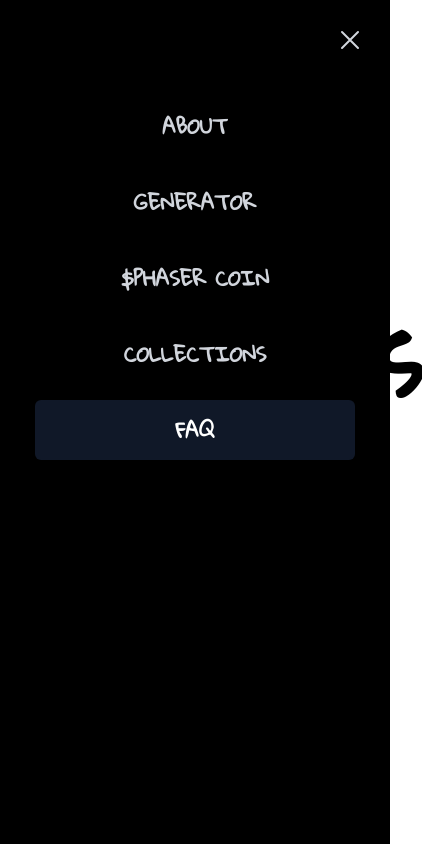
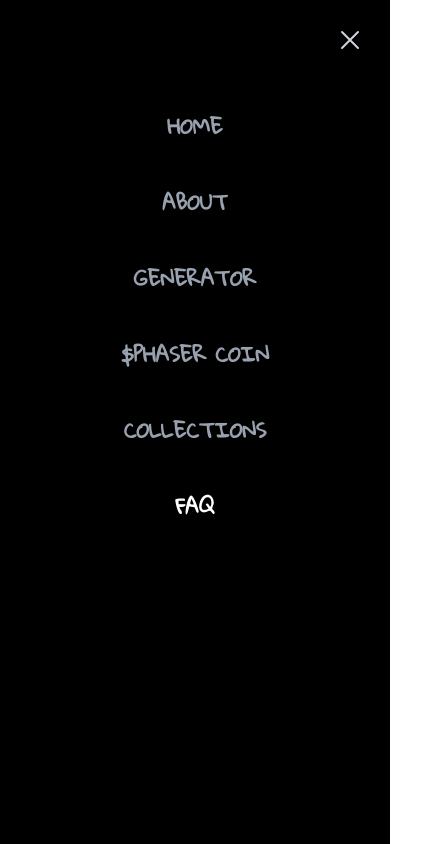
Before and after one commit to bagasadityap/nft-frontend, a Next.js app: page /faq in a window 390 px wide. Both pictures are taken after a click on the button "Open main menu". Shown: the top 844 px of the page, 422 px wide, since content can reach past the window. Built offline with nearby package versions, Linux system fonts and the light colour scheme; a web font is replaced by a local one.

Commit message:
build static for deploy

```diff
--- a/components/navbar-public.tsx
+++ b/components/navbar-public.tsx
@@ -10,6 +10,15 @@ import Link from 'next/link';
 import { usePathname, useRouter } from "next/navigation";
 
 const navigation = [
+  { name: 'ABOUT', href: '#about' },
+  { name: 'GENERATOR', href: '/meme-generator' },
+  { name: '$PHASER COIN', href: '/$phaser-coin' },
+  { name: 'COLLECTIONS', href: '/collections' },
+  { name: 'FAQ', href: '/faq' },
+]
+
+const navigationMobile = [
+  { name: 'HOME', href: '/' },
   { name: 'ABOUT', href: '#about' },
   { name: 'GENERATOR', href: '/meme-generator' },
   { name: '$PHASER COIN', href: '/$phaser-coin' },
@@ -42,7 +51,7 @@ export default function Navbar({ className = "" }) {
           <div className="font-gloria mx-auto max-w-8xl px-6 sm:px-8 lg:px-10">
             <div className="relative flex h-16 items-center justify-between">
               <div className="absolute inset-y-0 left-0 flex items-center sm:hidden">
-                <Disclosure.Button className="inline-flex items-center justify-center rounded-md p-2 text-gray-400 hover:bg-gray-700 hover:text-white focus:outline-none focus:ring-2 focus:ring-white">
+                <Disclosure.Button className="inline-flex items-center justify-center rounded-md p-2 text-gray-400">
                   <span className="sr-only">Open main menu</span>
                   {open ? (
                     <XMarkIcon className="block h-6 w-6" aria-hidden="true" />
@@ -54,27 +63,31 @@ export default function Navbar({ className = "" }) {
 
               <Disclosure.Panel className="fixed inset-0 z-50 bg-black bg-opacity-80 flex flex-col items-center justify-start pt-24">
                 <Disclosure.Button
-                  className="absolute top-6 right-6 text-gray-300 hover:text-white focus:outline-none"
+                  className="absolute top-6 right-6 text-gray-300"
                   aria-label="Close menu"
                 >
                   <XMarkIcon className="h-8 w-8" />
                 </Disclosure.Button>
 
                 <div className="w-full max-w-xs mx-auto space-y-4">
-                  {navigation.map((item) => {
-                    const isActive = pathname === item.href;
+                  {navigationMobile.map((item) => {
+                    const isAnchorLink = item.href.startsWith('#');
+                    const isActive = pathname.replace(/\/$/, '') === item.href.replace(/\/$/, '');
                     return (
-                      <Link
+                      <a
                         key={item.name}
                         href={item.href}
+                        onClick={(e) => {
+                          handleNavClick(e, item.href);
+                          const disclosureBtn = document.querySelector('[aria-label="Close menu"]') as HTMLElement;
+                          disclosureBtn?.click();
+                        }}
                         className={`block rounded-md px-6 py-4 text-xl font-bold text-center ${
-                          isActive
-                            ? "bg-gray-900 text-white"
-                            : "text-gray-300 hover:bg-gray-700 hover:text-white"
+                          isActive && !isAnchorLink ? "text-white" : "text-gray-400"
                         }`}
                       >
                         {item.name}
-                      </Link>
+                      </a>
                     );
                   })}
                 </div>
@@ -96,8 +109,7 @@ export default function Navbar({ className = "" }) {
                 <div className="hidden sm:ml-6 sm:flex items-center">
                   <div className="flex items-center">
                     {navigation.map((item) => {
-                      const isActive = pathname === item.href;
-
+                      const isActive = pathname.replace(/\/$/, '') === item.href.replace(/\/$/, '');
                       const isAnchorLink = item.href.startsWith('#');
 
                       return isAnchorLink ? (
--- a/src/app/_motion-layout.tsx
+++ b/src/app/_motion-layout.tsx
@@ -2,9 +2,17 @@
 
 import { AnimatePresence, motion } from "framer-motion";
 import { usePathname } from "next/navigation";
+import { useEffect, useState } from "react";
 
 export default function MotionLayout({ children }: { children: React.ReactNode }) {
   const pathname = usePathname();
+  const [mounted, setMounted] = useState(false);
+
+  useEffect(() => {
+    setMounted(true);
+  }, []);
+
+  if (!mounted) return null;
 
   return (
     <AnimatePresence mode="wait">
@@ -13,7 +21,7 @@ export default function MotionLayout({ children }: { children: React.ReactNode }
         initial={{ opacity: 0, y: 10 }}
         animate={{ opacity: 1, y: 0 }}
         exit={{ opacity: 0, y: -10 }}
-        transition={{ duration: 0.15}}
+        transition={{ duration: 0.15 }}
       >
         {children}
       </motion.div>
--- a/src/app/faq/page.tsx
+++ b/src/app/faq/page.tsx
@@ -26,10 +26,10 @@ export default function Main() {
         >
             <Navbar className="bg-black/50 relative z-10" />
                 <div className="min-h-screen flex flex-col items-center justify-center px-4 py-16">
-                    <h1 className="font-gloria font-bold text-9xl text-black text-center">
+                    <h1 className="font-gloria font-bold text-5xl md:text-9xl text-black text-center">
                         ???
                     </h1>
-                    <h1 className="font-gloria font-bold text-8xl text-black text-center">
+                    <h1 className="font-gloria font-bold text-5xl md:text-8xl text-black text-center">
                         Questions Nobody Should Have Asked
                     </h1>
                 </div>
--- a/src/app/page.tsx
+++ b/src/app/page.tsx
@@ -2,9 +2,9 @@
 
 import Navbar from "../../components/navbar-public";
 import Footer from "../../components/footer";
-import Main from "./home-page/main";
+import Main from "../../components/main";
 import Slider from "../../components/slider";
-import AboutMe from "./home-page/about-me";
+import AboutMe from "../../components/about-me";
 import BalonParallax from "../../components/balon";
 import React, {useEffect} from "react";
 
```
Also changed, not shown: components/about-me.tsx (renamed from src/app/home-page/about-me.tsx), components/main.tsx (renamed from src/app/home-page/main.tsx), 12 other files (tests, documents, lock files or other folders).
